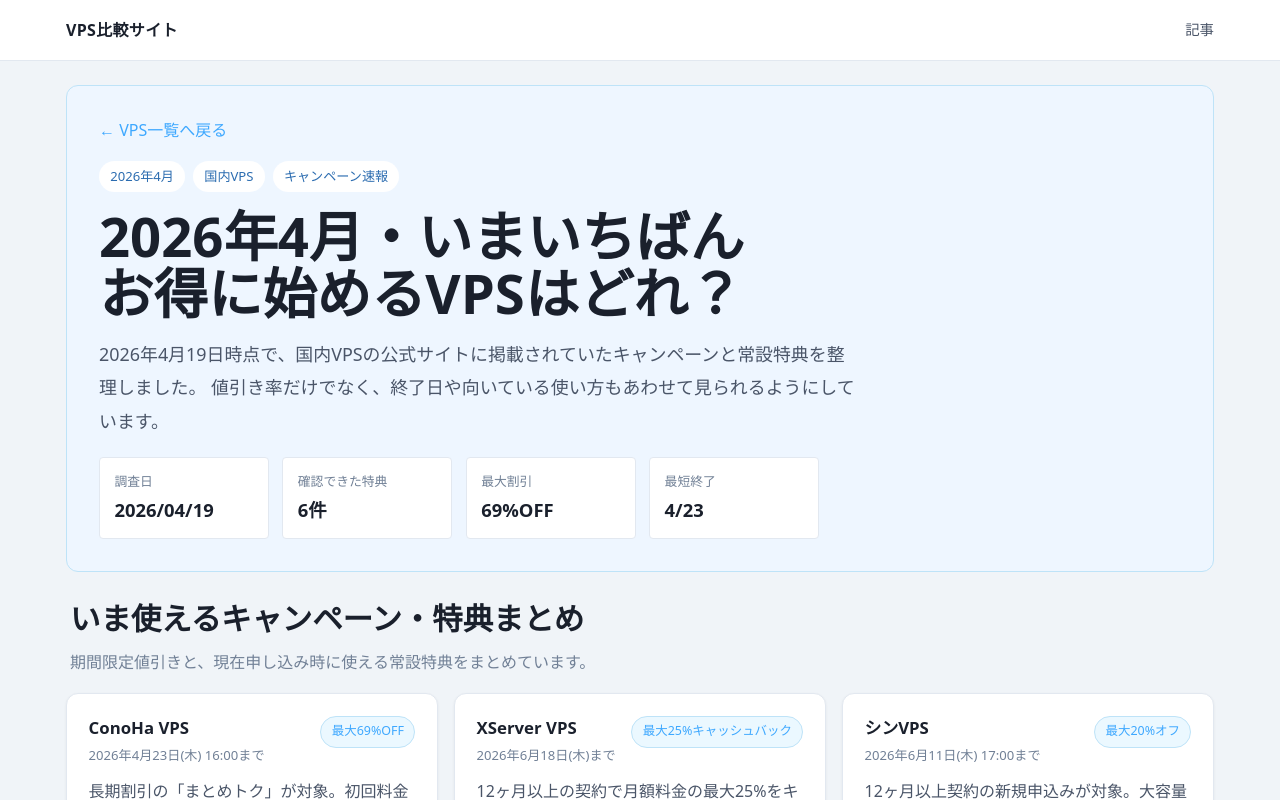
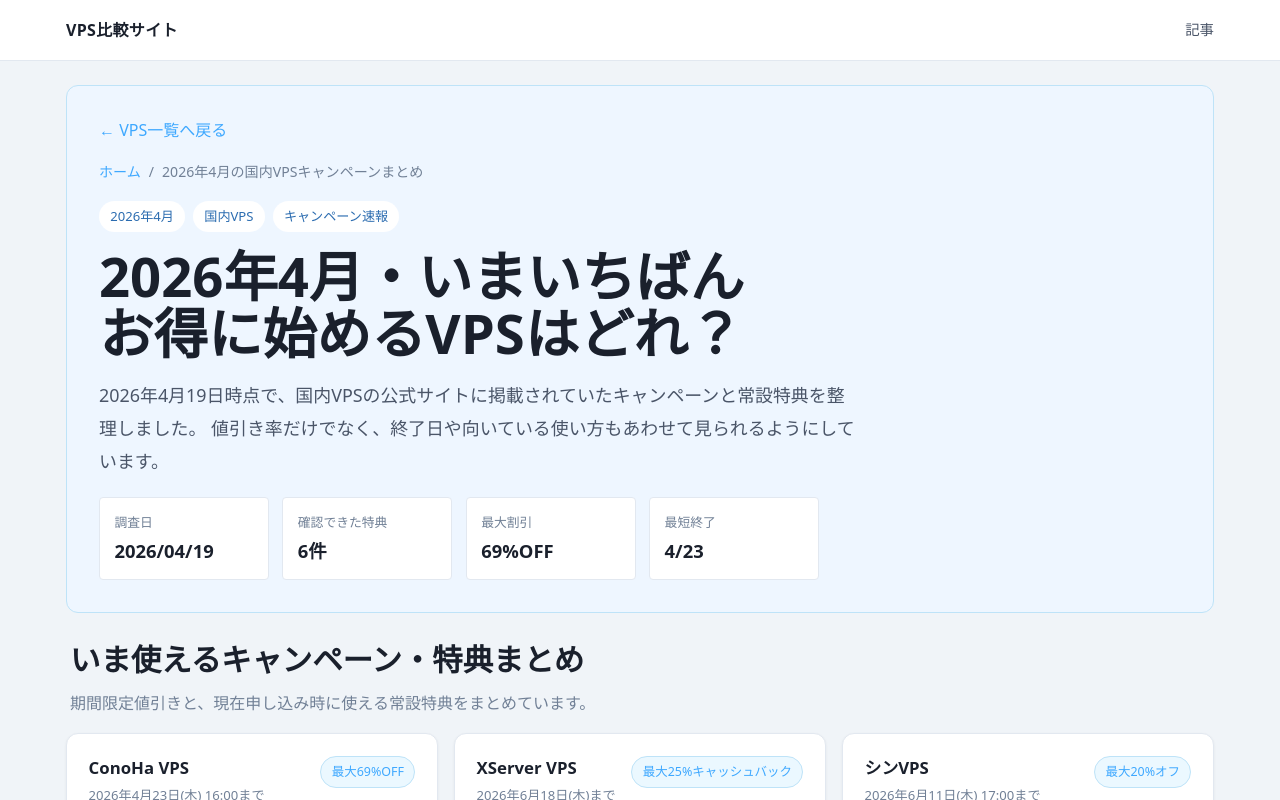
Before and after one commit to reload-co-jp/vps-survey, a Next.js app: page /lp/2026-04-campaign in a window 1280 px wide. Shown: the top 800 px of the page. Built offline with nearby package versions, Linux system fonts and the light colour scheme; no server answers.

Commit message:
Add breadcrumb

```diff
--- a/app/lp/2026-04-campaign/page.tsx
+++ b/app/lp/2026-04-campaign/page.tsx
@@ -179,6 +179,22 @@
         <Link href="/" style={{ color: "#3EA8FF", textDecoration: "none" }}>
           ← VPS一覧へ戻る
         </Link>
+        <nav
+          aria-label="パンくず"
+          style={{
+            color: "#718096",
+            display: "flex",
+            flexWrap: "wrap",
+            fontSize: "0.88rem",
+            gap: "0.5rem",
+          }}
+        >
+          <Link href="/" style={{ color: "#3EA8FF", textDecoration: "none" }}>
+            ホーム
+          </Link>
+          <span>/</span>
+          <span>2026年4月の国内VPSキャンペーンまとめ</span>
+        </nav>
         <div style={{ display: "grid", gap: "1rem", maxWidth: 900 }}>
           <div style={{ display: "flex", flexWrap: "wrap", gap: "0.5rem" }}>
             {["2026年4月", "国内VPS", "キャンペーン速報"].map((tag) => (
```
Also changed, not shown: app/lp/conoha/page.tsx (+16 -0 lines), app/lp/sakura/page.tsx (+16 -0 lines), app/lp/shin-vps/page.tsx (+16 -0 lines).
